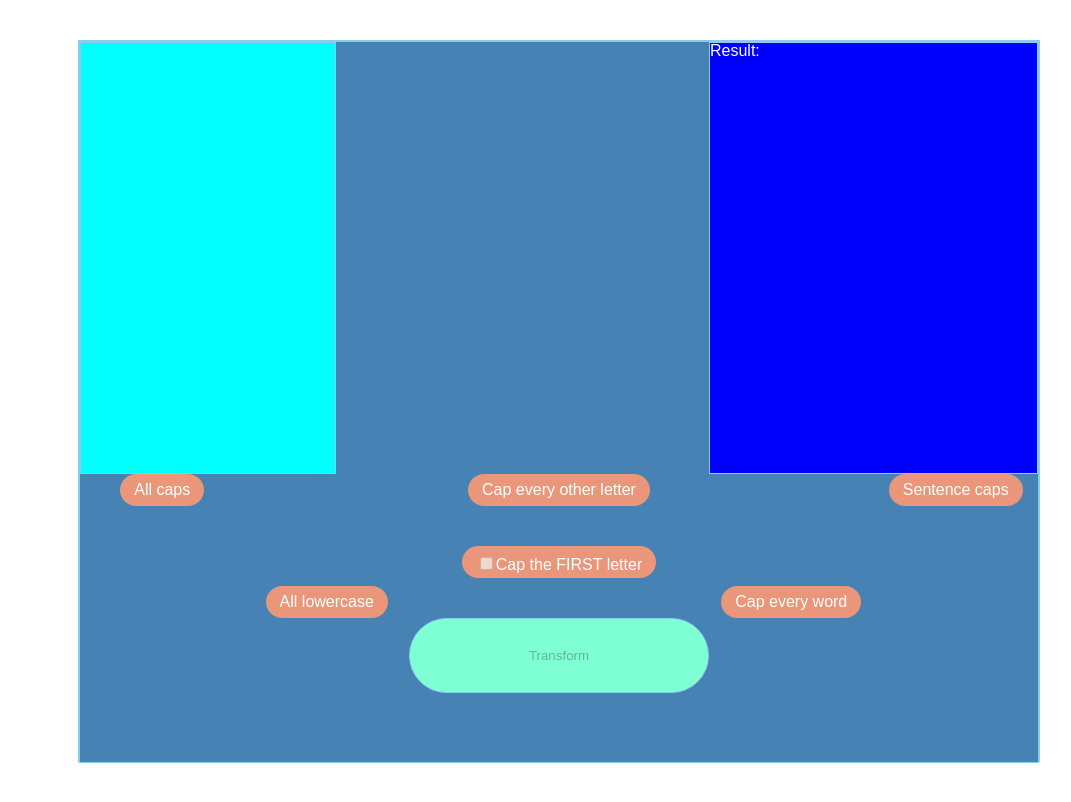
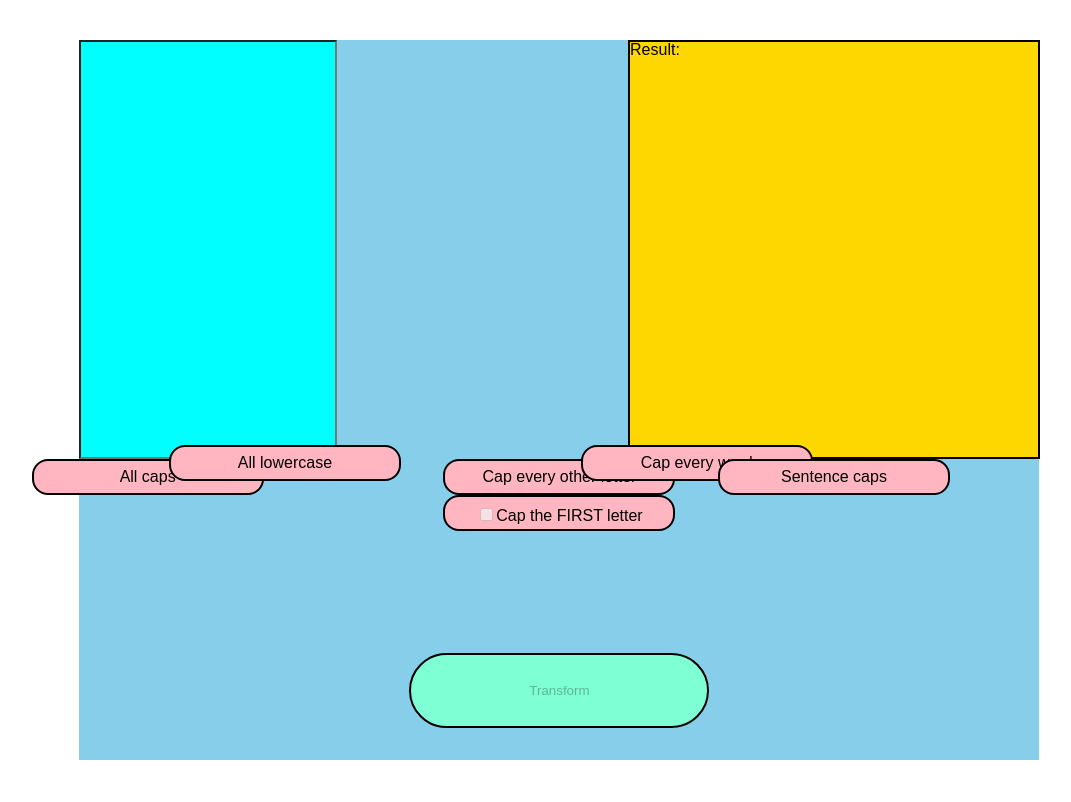
Before and after one commit to letmeeatbrioche/capitalization-app, a Next.js app: page / in a window 1280 px wide. Shown: the whole page, without its empty margins (81-1152 px from the left). Built offline with nearby package versions, Linux system fonts and the light colour scheme.

Commit message:
Add/modify grid styles

```diff
--- a/src/app/globals.css
+++ b/src/app/globals.css
@@ -53,76 +53,85 @@ body {
 }
 
  .container {
+   max-width: 960px;
    margin: 40px auto;
-   width: 960px;
    height: 90vh;
-   background-color: lightgray;
-   border: 1px skyblue solid;
-   /* display: grid; */
-   color: white;
+   /* background-color: lightgray; */
+   /* border: 1px skyblue solid; */
+   /* color: white; */
  }
 
  .form {
-   background-color: steelblue;
+   background-color: skyblue;
+   display: grid;
+   grid-template-columns: repeat(7, 14.3%);
+   grid-template-rows: 3fr 3% 1fr 1fr;
+   /* margin-bottom: 0; */
+   /* padding: 10px; */
+   /* padding-bottom: 0; */
+   /* gap: 10px; */
    height: 100%;
-   border: 1px skyblue solid;
-   display: grid;
-   /* grid-template-areas:
-     'input input . result result'
-     'option option option option option'
-     'transform transform transform transform transform'; */
-   grid-template-columns: repeat(5, 1fr);
-   grid-template-rows: 3fr 1fr 1fr;
+   /* border: 1px skyblue solid; */
+   width: 100%;
  }
 
  .user-input {
    background-color: cyan;
-   border: 1px skyblue solid;
-   /* width: 100%; */
-   /* height: 200px; */
-   /* grid-area: input; */
-   grid-column: 1 / 3;
+   grid-column: 1 / span 3;
+   /* width: 450px; */
+ }
+
+ .result {
+   background-color: gold;
+   grid-column: 5 / span 3;
+   /* grid-column-start: 5; */
+   /* grid-column-end: 8; */
+   /* width: 450px; */
+   border: 2px solid black;
+   /* justify-self: end; */
  }
 
  label {
    justify-self: center;
    cursor: pointer;
-   background-color: darksalmon;
+   background-color: lightpink;
    height: 1rem;
    padding: 8px 14px;
-   /* padding-top: 25px; */
    border-radius: 1rem;
-   /* text-align:right; */
+   border: 2px solid black;
+   width: 200px;
+   text-align: center;
+ }
+
+ .options {
+   display: flex;
+   width: 100%;
+   grid-column: 1 / span 7;
+   grid-row-start: 3;
  }
 
  .option {
-   border: 1px skyblue solid;
-   /* grid-area: option; */
    display: none;
  }
 
  .special-option {
    display: grid;
+   grid-column: 4 / span 1;
+   justify-self: center;
+   /* position: relative; */
  }
 
- .result {
-   background-color: blue;
-   border: 1px skyblue solid;
-   /* grid-area: result; */
-   /* width: 200px; */
-   /* height: 200px; */
-   grid-column: 4 / span 2;
- }
 
  .transform {
    background-color: aquamarine;
-   border: 1px skyblue solid;
-   /* grid-area: transform; */
-   grid-column: 3 / span 1;
-   justify-self: center;
+   grid-column: 4 / span 1;
    border-radius: 96px;
    width: 300px;
    height: 75px;
+   border: 2px solid black;
+   justify-self: center;
+   grid-row-start: 4;
+   align-self: center;
  }
 
  .down-btn {
```
